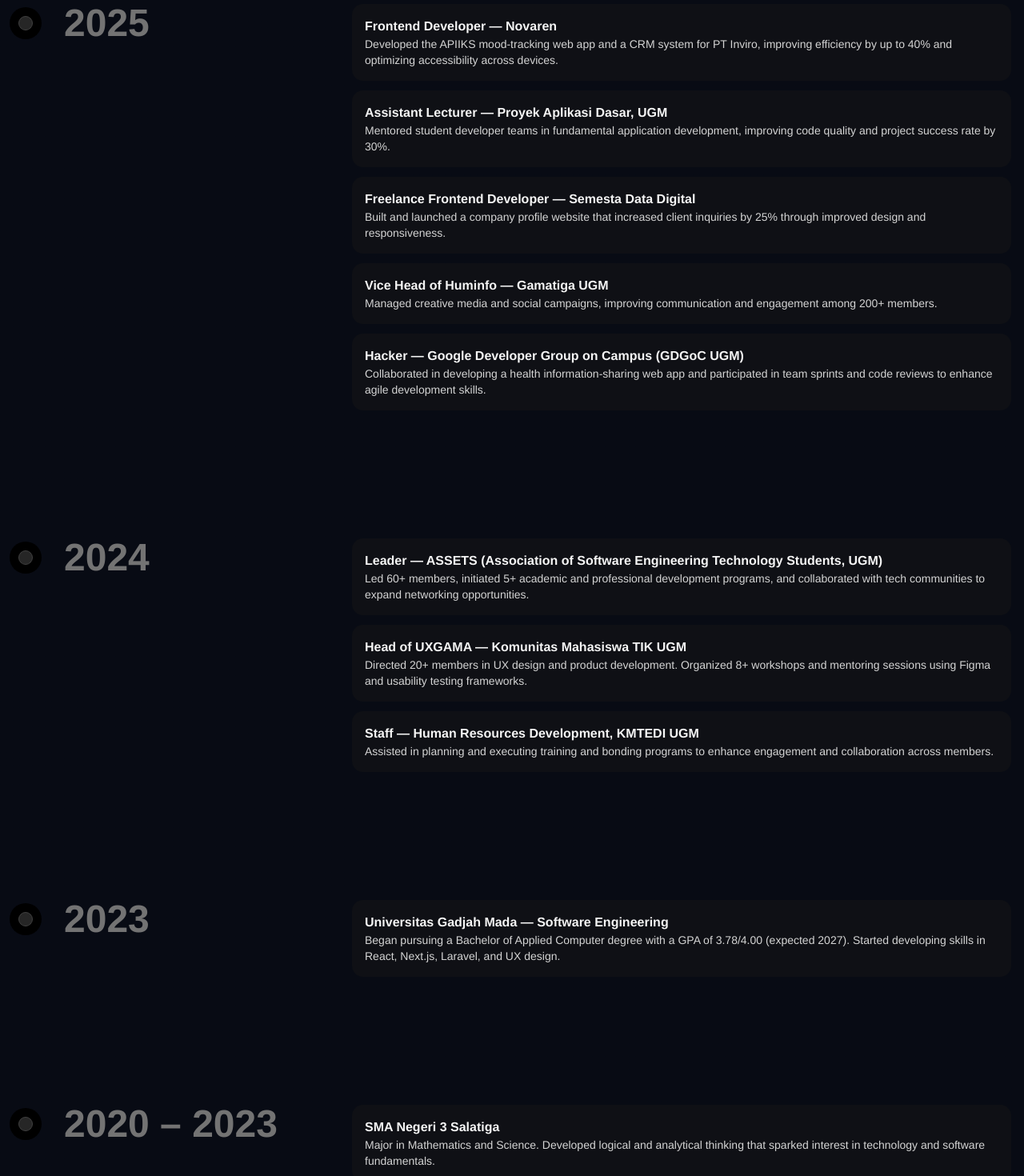
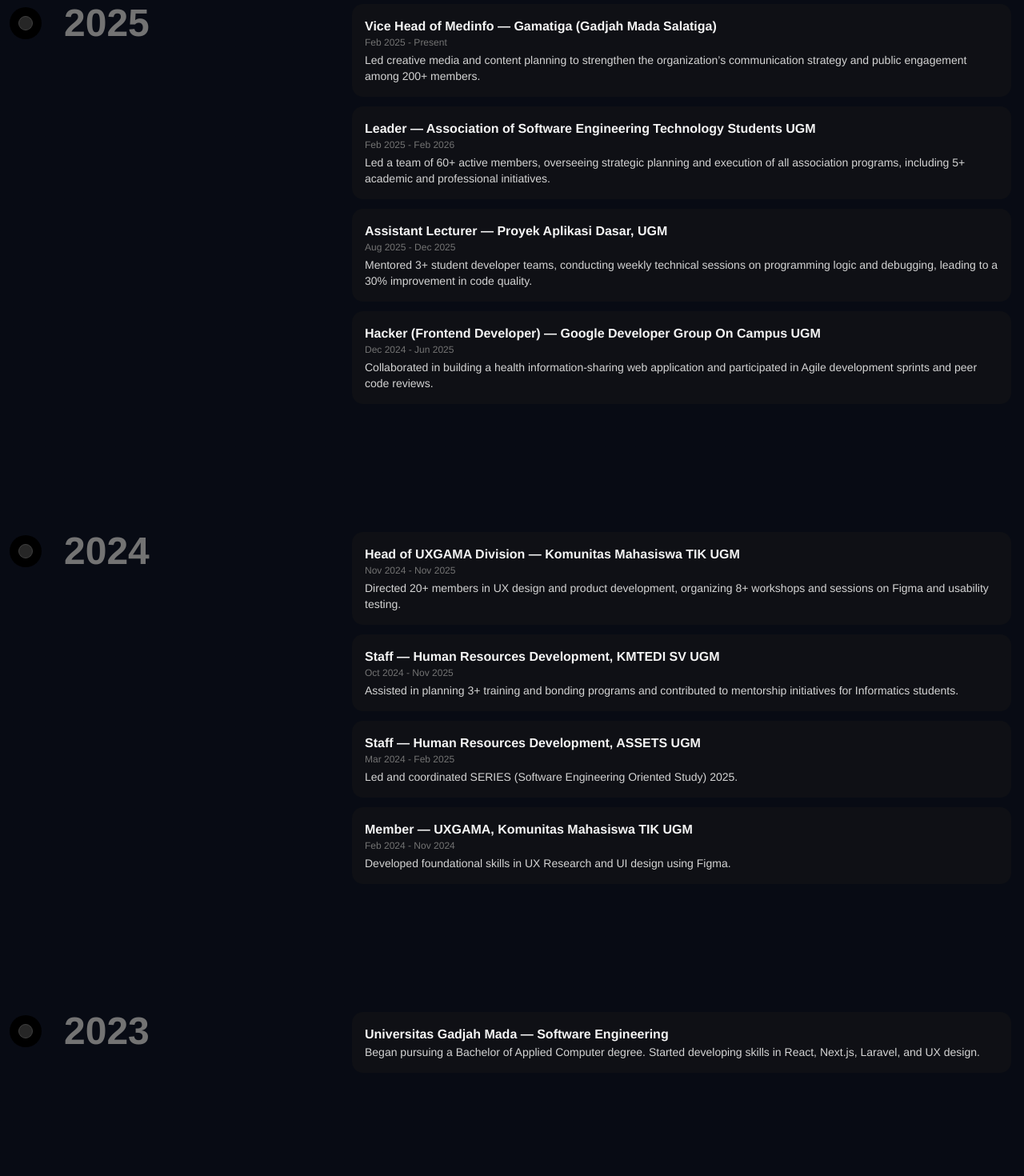
Before and after one commit to luthfiabdllh/portfolio-luthfiabdllh, a Next.js app: page /about in a window 1280 px wide. Shown: the part 1300-2770 px from the top of the page at 80% size. Built offline with nearby package versions, Linux system fonts and the light colour scheme.

Commit message:
feat: update timeline section with current roles, experience details, and refined education descriptions

```diff
--- a/src/components/components/TimelineSection.tsx
+++ b/src/components/components/TimelineSection.tsx
@@ -9,50 +9,38 @@
         <div className="space-y-3">
           <div className="rounded-xl p-4 bg-neutral-50 dark:bg-neutral-900/50">
             <h4 className="font-semibold text-neutral-900 dark:text-neutral-100 text-base">
-              Frontend Developer — Novaren
+              Vice Head of Medinfo — Gamatiga (Gadjah Mada Salatiga)
             </h4>
+            <p className="text-xs text-neutral-500 mb-1">Feb 2025 - Present</p>
             <p className="text-sm text-neutral-700 dark:text-neutral-300">
-              Developed the APIIKS mood-tracking web app and a CRM system for PT
-              Inviro, improving efficiency by up to 40% and optimizing
-              accessibility across devices.
+              Led creative media and content planning to strengthen the organization’s communication strategy and public engagement among 200+ members.
+            </p>
+          </div>
+          <div className="rounded-xl p-4 bg-neutral-50 dark:bg-neutral-900/50">
+            <h4 className="font-semibold text-neutral-900 dark:text-neutral-100 text-base">
+              Leader — Association of Software Engineering Technology Students UGM
+            </h4>
+            <p className="text-xs text-neutral-500 mb-1">Feb 2025 - Feb 2026</p>
+            <p className="text-sm text-neutral-700 dark:text-neutral-300">
+              Led a team of 60+ active members, overseeing strategic planning and execution of all association programs, including 5+ academic and professional initiatives.
             </p>
           </div>
           <div className="rounded-xl p-4 bg-neutral-50 dark:bg-neutral-900/50">
             <h4 className="font-semibold text-neutral-900 dark:text-neutral-100 text-base">
               Assistant Lecturer — Proyek Aplikasi Dasar, UGM
             </h4>
+            <p className="text-xs text-neutral-500 mb-1">Aug 2025 - Dec 2025</p>
             <p className="text-sm text-neutral-700 dark:text-neutral-300">
-              Mentored student developer teams in fundamental application
-              development, improving code quality and project success rate by
-              30%.
+              Mentored 3+ student developer teams, conducting weekly technical sessions on programming logic and debugging, leading to a 30% improvement in code quality.
             </p>
           </div>
           <div className="rounded-xl p-4 bg-neutral-50 dark:bg-neutral-900/50">
             <h4 className="font-semibold text-neutral-900 dark:text-neutral-100 text-base">
-              Freelance Frontend Developer — Semesta Data Digital
+              Hacker (Frontend Developer) — Google Developer Group On Campus UGM
             </h4>
+            <p className="text-xs text-neutral-500 mb-1">Dec 2024 - Jun 2025</p>
             <p className="text-sm text-neutral-700 dark:text-neutral-300">
-              Built and launched a company profile website that increased client
-              inquiries by 25% through improved design and responsiveness.
-            </p>
-          </div>
-          <div className="rounded-xl p-4 bg-neutral-50 dark:bg-neutral-900/50">
-            <h4 className="font-semibold text-neutral-900 dark:text-neutral-100 text-base">
-              Vice Head of Huminfo — Gamatiga UGM
-            </h4>
-            <p className="text-sm text-neutral-700 dark:text-neutral-300">
-              Managed creative media and social campaigns, improving
-              communication and engagement among 200+ members.
-            </p>
-          </div>
-          <div className="rounded-xl p-4 bg-neutral-50 dark:bg-neutral-900/50">
-            <h4 className="font-semibold text-neutral-900 dark:text-neutral-100 text-base">
-              Hacker — Google Developer Group on Campus (GDGoC UGM)
-            </h4>
-            <p className="text-sm text-neutral-700 dark:text-neutral-300">
-              Collaborated in developing a health information-sharing web app
-              and participated in team sprints and code reviews to enhance agile
-              development skills.
+              Collaborated in building a health information-sharing web application and participated in Agile development sprints and peer code reviews.
             </p>
           </div>
         </div>
@@ -64,32 +52,38 @@
         <div className="space-y-3">
           <div className="rounded-xl p-4 bg-neutral-50 dark:bg-neutral-900/50">
             <h4 className="font-semibold text-neutral-900 dark:text-neutral-100 text-base">
-              Leader — ASSETS (Association of Software Engineering Technology
-              Students, UGM)
+              Head of UXGAMA Division — Komunitas Mahasiswa TIK UGM
             </h4>
+            <p className="text-xs text-neutral-500 mb-1">Nov 2024 - Nov 2025</p>
             <p className="text-sm text-neutral-700 dark:text-neutral-300">
-              Led 60+ members, initiated 5+ academic and professional
-              development programs, and collaborated with tech communities to
-              expand networking opportunities.
+              Directed 20+ members in UX design and product development, organizing 8+ workshops and sessions on Figma and usability testing.
             </p>
           </div>
           <div className="rounded-xl p-4 bg-neutral-50 dark:bg-neutral-900/50">
             <h4 className="font-semibold text-neutral-900 dark:text-neutral-100 text-base">
-              Head of UXGAMA — Komunitas Mahasiswa TIK UGM
+              Staff — Human Resources Development, KMTEDI SV UGM
             </h4>
+            <p className="text-xs text-neutral-500 mb-1">Oct 2024 - Nov 2025</p>
             <p className="text-sm text-neutral-700 dark:text-neutral-300">
-              Directed 20+ members in UX design and product development.
-              Organized 8+ workshops and mentoring sessions using Figma and
-              usability testing frameworks.
+              Assisted in planning 3+ training and bonding programs and contributed to mentorship initiatives for Informatics students.
             </p>
           </div>
           <div className="rounded-xl p-4 bg-neutral-50 dark:bg-neutral-900/50">
             <h4 className="font-semibold text-neutral-900 dark:text-neutral-100 text-base">
-              Staff — Human Resources Development, KMTEDI UGM
+              Staff — Human Resources Development, ASSETS UGM
             </h4>
+            <p className="text-xs text-neutral-500 mb-1">Mar 2024 - Feb 2025</p>
             <p className="text-sm text-neutral-700 dark:text-neutral-300">
-              Assisted in planning and executing training and bonding programs
-              to enhance engagement and collaboration across members.
+              Led and coordinated SERIES (Software Engineering Oriented Study) 2025.
+            </p>
+          </div>
+          <div className="rounded-xl p-4 bg-neutral-50 dark:bg-neutral-900/50">
+            <h4 className="font-semibold text-neutral-900 dark:text-neutral-100 text-base">
+              Member — UXGAMA, Komunitas Mahasiswa TIK UGM
+            </h4>
+            <p className="text-xs text-neutral-500 mb-1">Feb 2024 - Nov 2024</p>
+            <p className="text-sm text-neutral-700 dark:text-neutral-300">
+              Developed foundational skills in UX Research and UI design using Figma.
             </p>
           </div>
         </div>
@@ -104,9 +98,7 @@
               Universitas Gadjah Mada — Software Engineering
             </h4>
             <p className="text-sm text-neutral-700 dark:text-neutral-300">
-              Began pursuing a Bachelor of Applied Computer degree with a GPA of
-              3.78/4.00 (expected 2027). Started developing skills in React,
-              Next.js, Laravel, and UX design.
+              Began pursuing a Bachelor of Applied Computer degree. Started developing skills in React, Next.js, Laravel, and UX design.
             </p>
           </div>
         </div>
@@ -121,9 +113,7 @@
               SMA Negeri 3 Salatiga
             </h4>
             <p className="text-sm text-neutral-700 dark:text-neutral-300">
-              Major in Mathematics and Science. Developed logical and analytical
-              thinking that sparked interest in technology and software
-              fundamentals.
+              Major in Mathematics and Science. Developed logical and analytical thinking that sparked interest in technology.
             </p>
           </div>
         </div>
```
